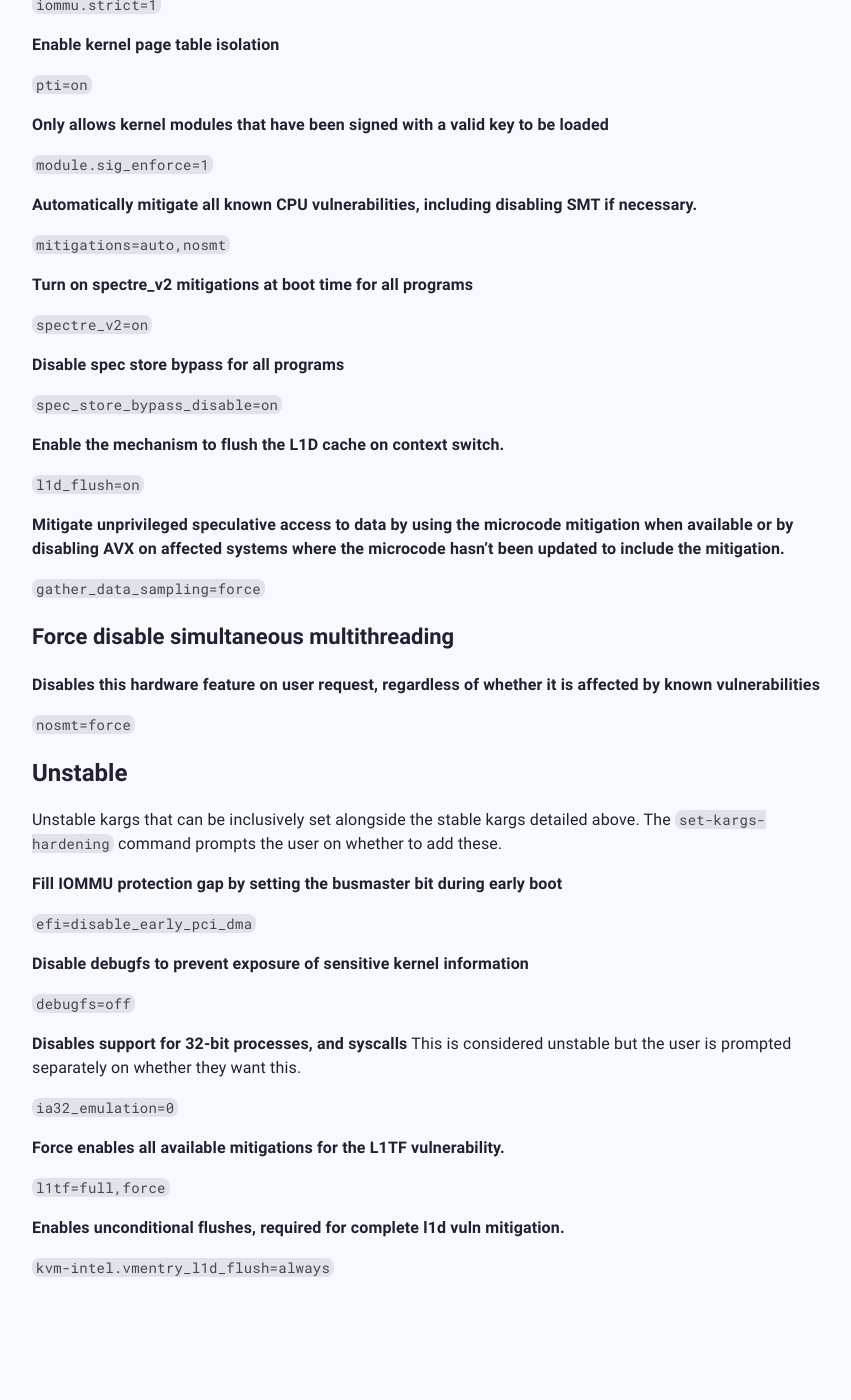
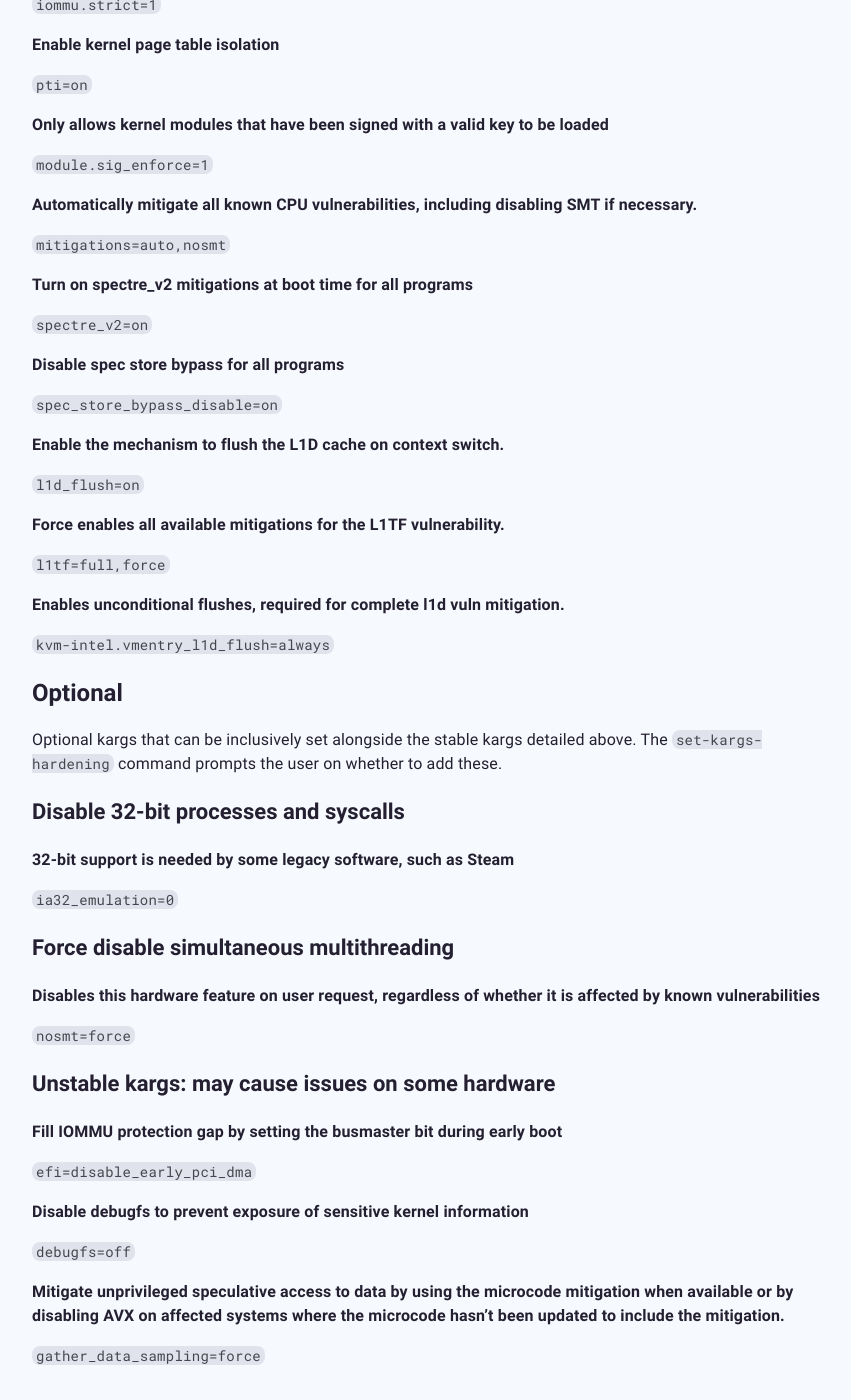
Before and after one commit to secureblue/secureblue.github.io, a Jekyll site: the page built from content/KARGS.md, in a window 1280 px wide and 1400 px high, scrolled down 1222 px. Shown: the whole window, without its empty margins (208-1059 px from the left). Built offline with Jekyll 4.4.1, drawn with Linux system fonts in a browser that asks for light colours; before the commit the page ends 2534 px from its top, so only the background shows below that.

Commit message:
[docs] keep up with upstream - 3bfda66

```diff
--- a/content/KARGS.md
+++ b/content/KARGS.md
@@ -87,9 +87,23 @@ Stable kargs that are always applied by the `set-kargs-hardening` ujust script.
 
 `l1d_flush=on`
 
-**Mitigate unprivileged speculative access to data by using the microcode mitigation when available or by disabling AVX on affected systems where the microcode hasn’t been updated to include the mitigation.**
+**Force enables all available mitigations for the L1TF vulnerability.**
 
-`gather_data_sampling=force`
+`l1tf=full,force`
+
+**Enables unconditional flushes, required for complete l1d vuln mitigation.**
+
+`kvm-intel.vmentry_l1d_flush=always`
+
+## Optional
+
+Optional kargs that can be inclusively set alongside the stable kargs detailed above. The `set-kargs-hardening` command prompts the user on whether to add these.
+
+### Disable 32-bit processes and syscalls
+
+**32-bit support is needed by some legacy software, such as Steam**
+
+`ia32_emulation=0`
 
 ### Force disable simultaneous multithreading
 
@@ -97,9 +111,7 @@ Stable kargs that are always applied by the `set-kargs-hardening` ujust script.
 
 `nosmt=force`
 
-## Unstable
-
-Unstable kargs that can be inclusively set alongside the stable kargs detailed above. The `set-kargs-hardening` command prompts the user on whether to add these.
+### Unstable kargs: may cause issues on some hardware
 
 **Fill IOMMU protection gap by setting the busmaster bit during early boot**
 
@@ -109,15 +121,6 @@ Unstable kargs that can be inclusively set alongside the stable kargs detailed a
 
 `debugfs=off`
 
-**Disables support for 32-bit processes, and syscalls**
-This is considered unstable but the user is prompted separately on whether they want this.
+**Mitigate unprivileged speculative access to data by using the microcode mitigation when available or by disabling AVX on affected systems where the microcode hasn’t been updated to include the mitigation.**
 
-`ia32_emulation=0`
-
-**Force enables all available mitigations for the L1TF vulnerability.**
-
-`l1tf=full,force`
-
-**Enables unconditional flushes, required for complete l1d vuln mitigation.**
-
-`kvm-intel.vmentry_l1d_flush=always`
+`gather_data_sampling=force`
```
